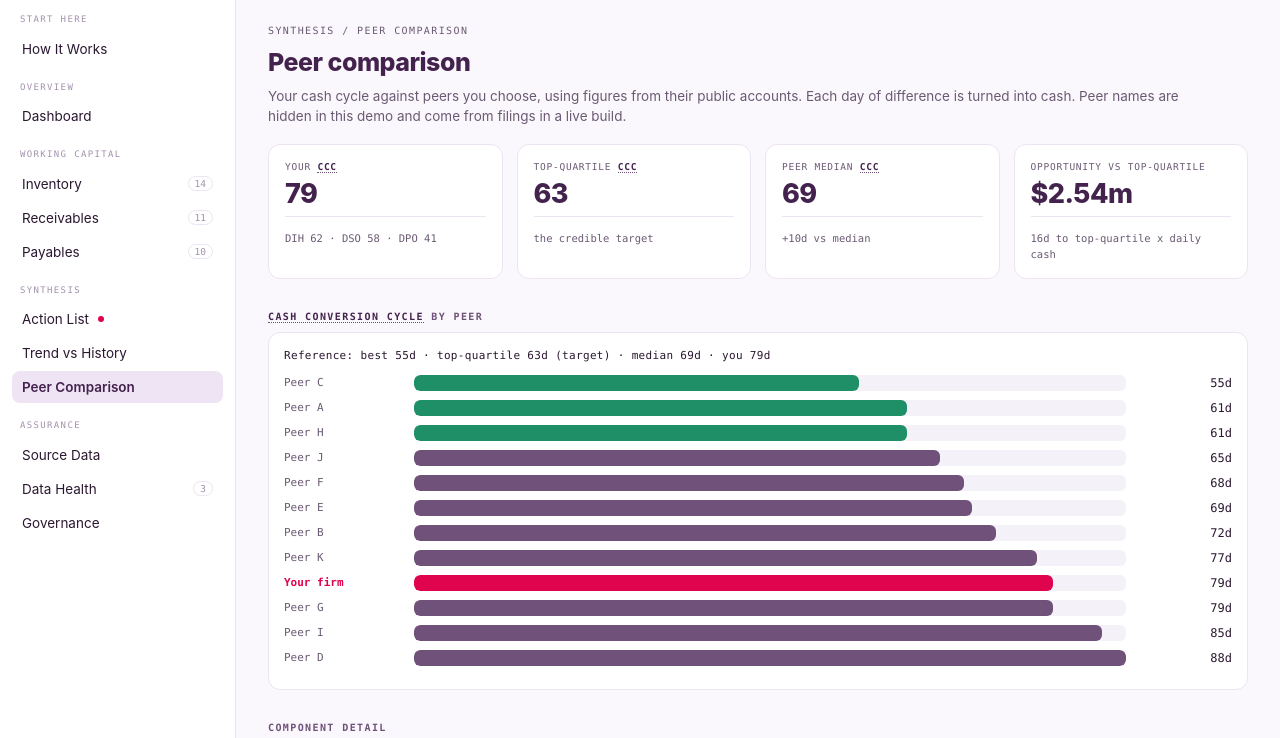
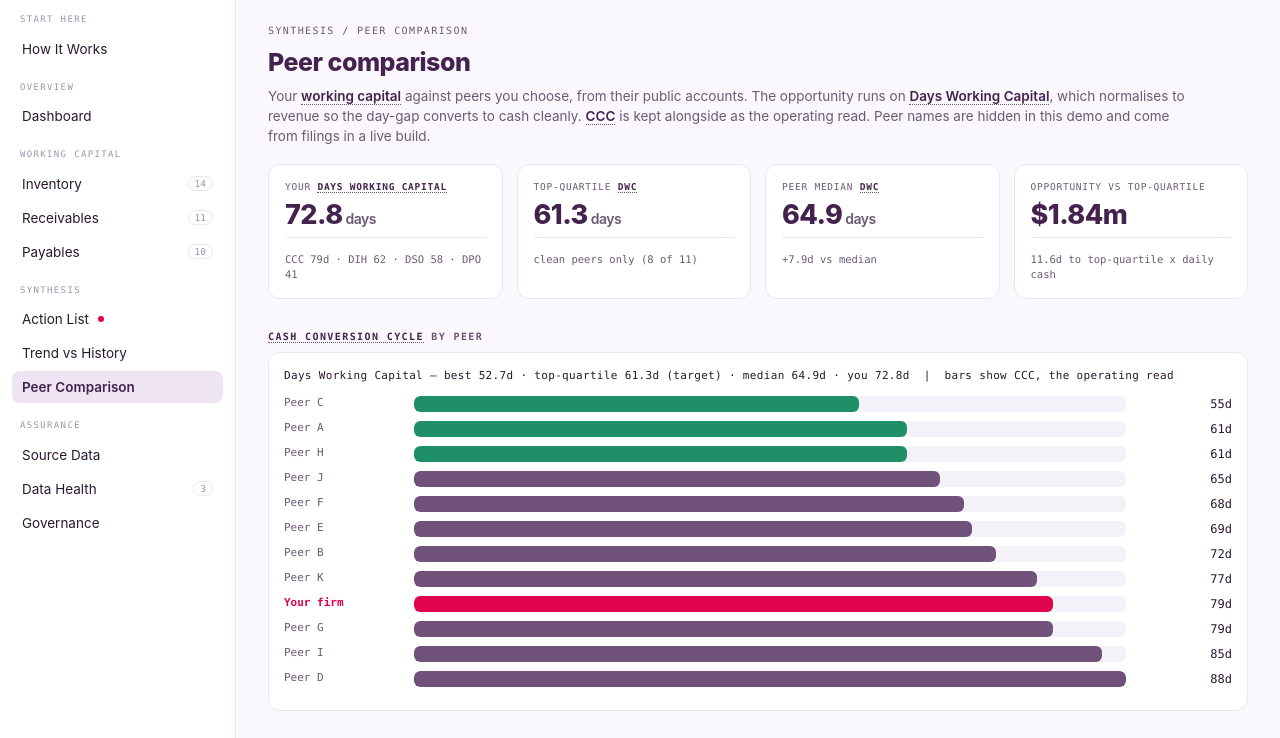
Before and after one commit to lalit-fulara-hermit/Working-Capital-Efficiency-Tool, a plain HTML site: page index.html in a window 1280 px wide. Both pictures are taken after a click on the button "Peer Comparison". Shown: the part 59-797 px from the top of the page. Drawn offline with Linux system fonts and the light colour scheme.

Commit message:
Add files via upload

```diff
--- a/index.html
+++ b/index.html
@@ -390,7 +390,7 @@
     <div class="grp">Assurance</div>
     <div class="nav">
       <button data-tab="source">Source Data</button>
-      <button data-tab="health">Data Health<span class="ct" id="ctHealth">4</span></button>
+      <button data-tab="health">Data Health<span class="ct" id="ctHealth">3</span></button>
       <button data-tab="governance">Governance</button>
     </div>
   </nav>
@@ -758,14 +758,14 @@
     <div class="phead">
       <div class="crumb">Synthesis / Peer Comparison</div>
       <h1>Peer comparison</h1>
-      <p class="sub">Your cash cycle against peers you choose, using figures from their public accounts. Each day of difference is turned into cash. Peer names are hidden in this demo and come from filings in a live build.</p>
+      <p class="sub">Your working capital against peers you choose, from their public accounts. The opportunity runs on Days Working Capital, which normalises to revenue so the day-gap converts to cash cleanly. CCC is kept alongside as the operating read. Peer names are hidden in this demo and come from filings in a live build.</p>
     </div>
 
     <div class="grid g4">
-      <div class="kpi"><div class="k">Your CCC</div><div class="v" id="peCCC">79<span class="un">days</span></div><div class="foot"><span class="mut">DIH 62 · DSO 58 · DPO 41</span></div></div>
-      <div class="kpi"><div class="k">Top-quartile CCC</div><div class="v good" id="peTopQ">0<span class="un">days</span></div><div class="foot"><span class="mut">the credible target</span></div></div>
-      <div class="kpi"><div class="k">Peer median CCC</div><div class="v" id="peMed">0<span class="un">days</span></div><div class="foot"><span class="mut" id="peMedGap">gap vs median</span></div></div>
-      <div class="kpi"><div class="k">Opportunity vs top-quartile</div><div class="v hot" id="peCash">$0</div><div class="foot"><span class="mut" id="peCashN">days x daily cash flow</span></div></div>
+      <div class="kpi"><div class="k">Your Days Working Capital</div><div class="v" id="peDWC">0<span class="un">days</span></div><div class="foot"><span class="mut" id="peCccFoot">CCC 79d</span></div></div>
+      <div class="kpi"><div class="k">Top-quartile DWC</div><div class="v good" id="peTopQ">0<span class="un">days</span></div><div class="foot"><span class="mut" id="peTopQFoot">clean peers only</span></div></div>
+      <div class="kpi"><div class="k">Peer median DWC</div><div class="v" id="peMed">0<span class="un">days</span></div><div class="foot"><span class="mut" id="peMedGap">gap vs median</span></div></div>
+      <div class="kpi"><div class="k">Opportunity vs top-quartile</div><div class="v hot" id="peCash">$0</div><div class="foot"><span class="mut" id="peCashN">DWC gap x daily cash</span></div></div>
     </div>
 
     <div class="eyebrow">Cash conversion cycle by peer</div>
@@ -775,11 +775,12 @@
     <div class="card"><div class="bd tight">
       <div style="overflow-x:auto;">
       <table class="t" id="peerTable">
-        <thead><tr><th>Company</th><th class="num">DIH</th><th class="num">DSO</th><th class="num">DPO</th><th class="num">CCC</th><th class="num">Gap vs you</th><th class="num">Cash effect</th></tr></thead>
+        <thead><tr><th>Company</th><th class="num">DIH</th><th class="num">DSO</th><th class="num">DPO</th><th class="num">CCC</th><th class="num">DWC</th><th class="num">DWC gap</th><th class="num">Cash effect</th><th>Data</th></tr></thead>
         <tbody></tbody>
       </table>
       </div>
-      <div class="note calm" style="margin-top:12px;"><span class="l">Method</span>You choose the peers, so the comparison is never against the wrong firms. Three reference points: median is normal good, top-quartile is the credible target and the gap to it is the quantified opportunity, best-in-class is the frontier. Cash for each day of difference = yearly revenue / 365.</div>
+      <div class="note calm" style="margin-top:12px;"><span class="l">Method</span>The opportunity is the gap from your Days Working Capital to the top-quartile Days Working Capital, priced at your revenue / 365. DWC is used, not CCC, because CCC sums receivables days on revenue with inventory and payables days on cost, so converting the CCC gap at one revenue rate overstates the inventory and payables part. The top quartile is computed on clean peers only; caveated and excluded peers are shown but held out of the quartile. This mirrors how working-capital benchmarks headline the figure.</div>
+      <div class="note calm" style="margin-top:8px;"><span class="l">Bound</span>A stricter component method sizes each pool separately, the DSO gap at revenue / 365 and the DIH and DPO gaps at cost / 365, then sums. It reads higher because no single peer holds the top quartile on all three at once, so it describes a synthetic frontier rather than one real firm. The two methods bracket the opportunity; the single Days Working Capital figure is the conservative, internally consistent basis.</div>
     </div></div>
   </section>
 
@@ -1156,7 +1157,7 @@
 
     <div class="eyebrow reveal">Why releasing cash matters</div>
     <div class="card reveal"><div class="bd">
-      <p class="hiw-say" style="margin-top:0;">Releasing cash does not change your profit. It lowers the money you have tied up to earn it. The same profit on less money is a better return.</p>
+      <p class="hiw-say" style="margin-top:0;">Releasing cash does not change your profit. It lowers the money you have tied up to earn it. The same profit on less money is a better return. The uplift shown is the steady-state level, once the cash is out; the year you clear dead stock carries a one-time write-off that is not counted here.</p>
       <div class="returnbox" style="margin-top:16px;">
         <div class="retstat">
           <div class="rk">Cash tied up</div>
@@ -1239,6 +1240,7 @@
   FIRM.ar        = FIRM.dso/365 * FIRM.revenue; // 9.22m
   FIRM.ap        = FIRM.dpo/365 * FIRM.cogs;    // 4.60m
   FIRM.nwc       = FIRM.inventory + FIRM.ar - FIRM.ap;
+  FIRM.dwc       = FIRM.nwc/FIRM.revenue*365;   // Days Working Capital: NWC normalised to revenue
 
   // ---- Inventory sample ----
   var SKUS = [
@@ -1321,22 +1323,38 @@
   ];
 
   // ---- Peers sample ----
-  var REVENUE = 58000000;
+  // Five raw fields per peer, filing-sourced in a live build: revenue, cogs, inventory,
+  // trade receivables, trade payables. Days, CCC, NWC and Days Working Capital are all
+  // derived below, so there is one source of truth per peer, the same shape as the subject.
+  // Balances here are illustrative, back-constructed to hold each peer's days constant while
+  // carrying a distinct cost mix, so the revenue-normalised figure (DWC) can diverge from CCC.
+  // dq is the per-peer data-quality tier that governs the benchmark:
+  //   clean    = all five filing-sourced, trade-level, same period end. Counts in the quartile.
+  //   caveated = a stated compromise (consolidated used, or total not split to trade). Shown, not in quartile.
+  //   excluded = two or more fields not sourceable to standard. Shown, dropped from the quartile.
+  var REVENUE = 58000000;   // subject revenue, retained for the daily-cash conversion
   var PEERS = [
-    {n:'Your firm',dih:62,dso:58,dpo:41,self:true},
-    {n:'Peer A',dih:48,dso:52,dpo:39},
-    {n:'Peer B',dih:58,dso:61,dpo:47},
-    {n:'Peer C',dih:41,dso:46,dpo:32},
-    {n:'Peer D',dih:71,dso:66,dpo:49},
-    {n:'Peer E',dih:55,dso:57,dpo:43},
-    {n:'Peer F',dih:52,dso:54,dpo:38},
-    {n:'Peer G',dih:63,dso:60,dpo:44},
-    {n:'Peer H',dih:45,dso:50,dpo:34},
-    {n:'Peer I',dih:68,dso:63,dpo:46},
-    {n:'Peer J',dih:50,dso:55,dpo:40},
-    {n:'Peer K',dih:60,dso:62,dpo:45}
+    {n:'Your firm',rev:58000000,cogs:41000000,inv:6960000,ar:9220000,ap:4610000,self:true,dq:'clean'},
+    {n:'Peer A',rev:72000000,cogs:51840000,inv:6820000,ar:10260000,ap:5540000,dq:'clean'},
+    {n:'Peer B',rev:45000000,cogs:31500000,inv:5000000,ar:7520000,ap:4060000,dq:'clean'},
+    {n:'Peer C',rev:88000000,cogs:65120000,inv:7320000,ar:11090000,ap:5710000,dq:'clean'},
+    {n:'Peer D',rev:39000000,cogs:26910000,inv:5240000,ar:7050000,ap:3610000,dq:'caveated',dqn:'Consolidated used; downstream segment not separately disclosed'},
+    {n:'Peer E',rev:61000000,cogs:43310000,inv:6530000,ar:9530000,ap:5100000,dq:'clean'},
+    {n:'Peer F',rev:67000000,cogs:48910000,inv:6970000,ar:9910000,ap:5090000,dq:'clean'},
+    {n:'Peer G',rev:54000000,cogs:37800000,inv:6520000,ar:8880000,ap:4560000,dq:'clean'},
+    {n:'Peer H',rev:79000000,cogs:59250000,inv:7300000,ar:10820000,ap:5520000,dq:'caveated',dqn:'Total payables used; trade payables not split out'},
+    {n:'Peer I',rev:42000000,cogs:28560000,inv:5320000,ar:7250000,ap:3600000,dq:'excluded',dqn:'Inventory and trade receivables not sourceable to filing standard'},
+    {n:'Peer J',rev:70000000,cogs:50400000,inv:6900000,ar:10550000,ap:5520000,dq:'clean'},
+    {n:'Peer K',rev:51000000,cogs:36210000,inv:5950000,ar:8660000,ap:4460000,dq:'clean'}
   ];
-  PEERS.forEach(function(p){ p.ccc = p.dih + p.dso - p.dpo; });
+  PEERS.forEach(function(p){
+    p.dih = Math.round(p.inv/p.cogs*365);
+    p.dso = Math.round(p.ar/p.rev*365);
+    p.dpo = Math.round(p.ap/p.cogs*365);
+    p.ccc = p.dih + p.dso - p.dpo;
+    p.nwc = p.inv + p.ar - p.ap;
+    p.dwc = p.nwc/p.rev*365;               // revenue-normalised, so the gap converts to cash exactly
+  });
 
   // ---- Self history: period-end balances (sourced); days derived by the engine ----
   // Latest period ties to the FIRM anchor. Balances are the primary figure; days follow.
@@ -1408,6 +1426,7 @@
     ['return on invested capital','Operating profit after tax divided by the capital invested in the business.',false],
     ['placeholder lead time','A system default lead time (99 or 999 days), not a measured value, that inflates the buffer.',false],
     ['net working capital','Inventory plus receivables minus payables; the cash tied up in operations.',false],
+    ['days working capital','Net working capital as a share of revenue, expressed in days. Normalises the cash tied up so a day-gap converts to cash at revenue / 365.',false],
     ['target max stock','Reorder point plus one order quantity; the level stock should not exceed.',false],
     ['target maximum','Reorder point plus one order quantity; the level stock should not exceed.',false],
     ['annualised return','A short-period rate expressed as a yearly rate, so it compares with the cost of capital.',false],
@@ -1445,6 +1464,7 @@
     ['ROIC','Return on invested capital: operating profit after tax over invested capital.',true],
     ['NOPAT','Net operating profit after tax: profit from operations, before financing.',true],
     ['NWC','Net working capital: inventory plus receivables minus payables.',true],
+    ['DWC','Days working capital: net working capital as a share of revenue, in days.',true],
     ['ABC','Segmentation that ranks items by the cash they turn over: A holds most of the value, C the least.',true]
   ].map(function(g){ return {term:g[0], low:g[0].toLowerCase(), def:g[1], cs:g[2]}; })
    .sort(function(a,b){ return b.term.length - a.term.length; });
@@ -1539,12 +1559,18 @@
     return sorted[lo] + (sorted[hi]-sorted[lo])*(idx-lo);
   }
   function peerStats(){
-    var self=PEERS.filter(function(p){return p.self;})[0];
-    var others=PEERS.filter(function(p){return !p.self;}).map(function(p){return p.ccc;}).sort(function(a,b){return a-b;});
-    var best=Math.min.apply(null,others);
-    var median=Math.round(pctile(others,0.5));
-    var topQ=Math.round(pctile(others,0.25));   // 25th pct of CCC: lower is better
-    return {self:self.ccc, best:best, median:median, topQ:topQ, daily:FIRM.revenue/365};
+    var comps=PEERS.filter(function(p){return !p.self;});
+    // CCC reference, descriptive, on all comparators (continuity with the prior build)
+    var ccc=comps.map(function(p){return p.ccc;}).sort(function(a,b){return a-b;});
+    // Days Working Capital, the opportunity basis, on clean comparators only
+    var clean=comps.filter(function(p){return p.dq==='clean';}).map(function(p){return p.dwc;}).sort(function(a,b){return a-b;});
+    return {
+      selfCcc:FIRM.ccc, selfDwc:FIRM.dwc,
+      cccBest:Math.min.apply(null,ccc), cccMedian:Math.round(pctile(ccc,0.5)), cccTopQ:Math.round(pctile(ccc,0.25)),
+      dwcBest:pctile(clean,0), dwcMedian:pctile(clean,0.5), dwcTopQ:pctile(clean,0.25),
+      cleanN:clean.length, compN:comps.length,
+      daily:FIRM.revenue/365
+    };
   }
   function setV(id, num, unit){ var e=document.getElementById(id); if(e) e.innerHTML = num + (unit?'<span class="un">'+unit+'</span>':''); }
 
@@ -1552,7 +1578,6 @@
   function renderDashboard(){
     ACT = actionItems();
     var tot = actionTotals();
-    var ps = peerStats();
     // headline KPIs, all engine-driven
     setV('kCCC', FIRM.ccc, 'days');
     var ownBest = histOwnBest('ccc');
@@ -1815,7 +1840,7 @@
     w.appendChild(el('<div class="barrow"><span class="lbl">Invested capital now</span><div class="track"><div class="fill" style="width:100%"></div></div><span class="val">'+fmt.money(IC)+'</span></div>'));
     w.appendChild(el('<div class="barrow"><span class="lbl">Capital released</span><div class="track"><div class="fill hot" style="width:'+(nwcT/IC*100).toFixed(1)+'%"></div></div><span class="val hot">&minus;'+fmt.money(nwcT)+'</span></div>'));
     w.appendChild(el('<div class="barrow"><span class="lbl">Invested capital after</span><div class="track"><div class="fill" style="width:'+((IC-nwcT)/IC*100).toFixed(1)+'%;background:var(--up);"></div></div><span class="val good">'+fmt.money(IC-nwcT)+'</span></div>'));
-    w.appendChild(el('<div class="mini" style="margin-top:8px;">ROIC = operating profit '+fmt.money(NOPAT)+' / invested capital. Releasing '+fmt.money(nwcT)+' lifts it from '+(roic0*100).toFixed(1)+'% to '+(roic1*100).toFixed(1)+'%.</div>'));
+    w.appendChild(el('<div class="mini" style="margin-top:8px;">ROIC = operating profit '+fmt.money(NOPAT)+' / invested capital. Releasing '+fmt.money(nwcT)+' lifts it from '+(roic0*100).toFixed(1)+'% to '+(roic1*100).toFixed(1)+'%. This is the steady-state return: the full book value of the released capital leaves the balance sheet, and the one-time disposal write-off on dead stock is excluded, so the transition-year figure is lower.</div>'));
   }
 
   var currentAction = null;
@@ -1963,37 +1988,45 @@
   }
 
   function renderPeers(){
-    var self=PEERS.filter(function(p){return p.self;})[0];
-    var others=PEERS.filter(function(p){return !p.self;}).map(function(p){return p.ccc;}).sort(function(a,b){return a-b;});
-    var best=Math.min.apply(null,others);
-    var median=Math.round(pctile(others,0.5));
-    var topQ=Math.round(pctile(others,0.25));
-    var daily=REVENUE/365;
-    var oppDays=Math.max(0, self.ccc-topQ);
-    document.getElementById('peCCC').textContent=self.ccc;
-    document.getElementById('peTopQ').textContent=topQ;
-    document.getElementById('peMed').textContent=median;
-    document.getElementById('peMedGap').textContent=(self.ccc-median>0?'+':'')+(self.ccc-median)+'d vs median';
+    var ps=peerStats();
+    var daily=ps.daily, selfDwc=ps.selfDwc, selfCcc=ps.selfCcc;
+    var topQ=ps.dwcTopQ, median=ps.dwcMedian, best=ps.dwcBest;
+    var oppDays=Math.max(0, selfDwc-topQ);
+
+    document.getElementById('peDWC').innerHTML=selfDwc.toFixed(1)+'<span class="un">days</span>';
+    document.getElementById('peCccFoot').textContent='CCC '+selfCcc+'d \u00b7 DIH '+FIRM.dih+' \u00b7 DSO '+FIRM.dso+' \u00b7 DPO '+FIRM.dpo;
+    document.getElementById('peTopQ').innerHTML=topQ.toFixed(1)+'<span class="un">days</span>';
+    document.getElementById('peTopQFoot').textContent='clean peers only ('+ps.cleanN+' of '+ps.compN+')';
+    document.getElementById('peMed').innerHTML=median.toFixed(1)+'<span class="un">days</span>';
+    document.getElementById('peMedGap').textContent=(selfDwc-median>0?'+':'')+(selfDwc-median).toFixed(1)+'d vs median';
     document.getElementById('peCash').textContent=fmt.money(oppDays*daily);
-    document.getElementById('peCashN').textContent=oppDays+'d to top-quartile x daily cash';
+    document.getElementById('peCashN').textContent=oppDays.toFixed(1)+'d to top-quartile x daily cash';
 
     document.getElementById('peerRef').innerHTML =
-      'Reference: best '+best+'d &middot; top-quartile '+topQ+'d (target) &middot; median '+median+'d &middot; you '+self.ccc+'d';
+      'Days Working Capital &mdash; best '+best.toFixed(1)+'d &middot; top-quartile '+topQ.toFixed(1)+'d (target) &middot; median '+median.toFixed(1)+'d &middot; you '+selfDwc.toFixed(1)+'d &nbsp;|&nbsp; bars show CCC, the operating read';
 
     var bars=document.getElementById('peerBars'); bars.innerHTML='';
     var maxCcc=Math.max.apply(null,PEERS.map(function(p){return p.ccc;}));
     PEERS.slice().sort(function(a,b){return a.ccc-b.ccc;}).forEach(function(p){
-      var color = p.self?'var(--magenta)':(p.ccc<=topQ?'var(--up)':'var(--purple-mid)');
+      var color = p.self?'var(--magenta)':(p.ccc<=ps.cccTopQ?'var(--up)':'var(--purple-mid)');
       bars.appendChild(el('<div class="barrow"><span class="lbl" style="'+(p.self?'color:var(--magenta);font-weight:700;':'')+'">'+p.n+'</span><div class="track"><div class="fill" style="width:'+(p.ccc/maxCcc*100).toFixed(1)+'%;background:'+color+';"></div></div><span class="val">'+p.ccc+'d</span></div>'));
     });
 
     var tb=document.querySelector('#peerTable tbody'); tb.innerHTML='';
     PEERS.forEach(function(p){
-      var gap=p.self?0:(self.ccc-p.ccc);
-      var cash=gap*daily;
-      tb.appendChild(el('<tr'+(p.self?' style="background:var(--mist);font-weight:600;"':'')+'><td>'+p.n+'</td><td class="num">'+p.dih+'</td><td class="num">'+p.dso+'</td><td class="num">'+p.dpo+'</td><td class="num" style="font-weight:700;">'+p.ccc+'</td>'
-        +'<td class="num">'+(p.self?'&mdash;':(gap>0?'<span class="good">'+(-gap)+'d</span>':'<span class="hot">+'+(-gap)+'d</span>'))+'</td>'
-        +'<td class="num">'+(p.self||gap<=0?'&mdash;':fmt.money0(cash))+'</td></tr>'));
+      var gap=p.self?0:(selfDwc-p.dwc);        // positive: peer is leaner than you
+      var cash=(!p.self && gap>0 && p.dq==='clean') ? gap*daily : 0;
+      var dqCell = p.self ? '<span class="mut">subject</span>'
+        : (p.dq==='clean' ? '<span class="mut">clean</span>'
+          : '<span style="color:var(--magenta);font-weight:600;" title="'+(p.dqn||'')+'">'+p.dq+'</span>');
+      var rowStyle = p.self ? ' style="background:var(--mist);font-weight:600;"' : (p.dq==='excluded' ? ' style="opacity:.55;"' : '');
+      var gapCell = p.self ? '&mdash;' : (gap>0?'<span class="good">-'+gap.toFixed(1)+'d</span>':'<span class="hot">+'+(-gap).toFixed(1)+'d</span>');
+      var cashCell = (p.self || p.dq!=='clean' || gap<=0) ? '&mdash;' : fmt.money0(cash);
+      tb.appendChild(el('<tr'+rowStyle+'><td>'+p.n+'</td><td class="num">'+p.dih+'</td><td class="num">'+p.dso+'</td><td class="num">'+p.dpo+'</td><td class="num" style="font-weight:700;">'+p.ccc+'</td>'
+        +'<td class="num">'+p.dwc.toFixed(1)+'</td>'
+        +'<td class="num">'+gapCell+'</td>'
+        +'<td class="num">'+cashCell+'</td>'
+        +'<td>'+dqCell+'</td></tr>'));
     });
   }
 
```
